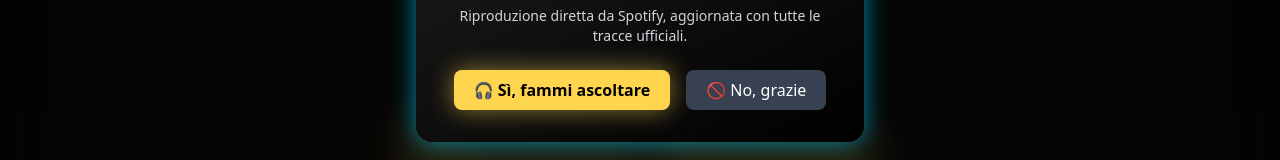
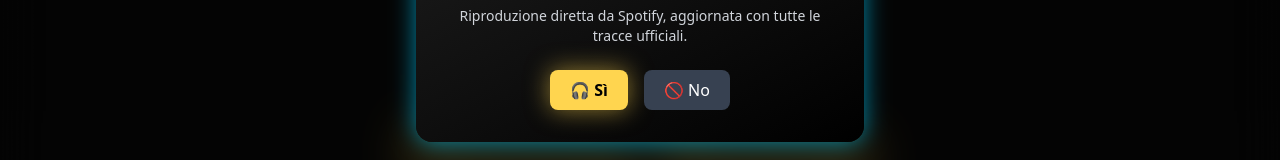
Before and after one commit to Kaglioster-hub/kennyramp, a Next.js app: page / in a window 1280 px wide. Shown: the part 378-538 px from the top of the page. Built offline with nearby package versions, Linux system fonts and the light colour scheme; grey boxes are pictures that could not be loaded.

Commit message:
chore: deploy with vercel.json redirect

```diff
--- a/components/Player.jsx
+++ b/components/Player.jsx
@@ -10,7 +10,7 @@
     <>
       {/* 🔹 Popup iniziale */}
       {showPopup && (
-        <div className="fixed inset-0 z-50 flex items-center justify-center bg-black/70 backdrop-blur-xl">
+        <div className="fixed inset-0 z-[999] flex items-center justify-center bg-black/70 backdrop-blur-xl">
           <div className="bg-gradient-to-br from-graphite to-black text-white rounded-2xl p-8 max-w-md text-center shadow-glowBlue animate-fadeIn">
             <h3 className="text-xl font-bold mb-4 text-gold drop-shadow-glowGold">
               Vuoi ascoltare la playlist <br />
@@ -27,7 +27,7 @@
                   setShowPopup(false);
                 }}
               >
-                🎧 Sì, fammi ascoltare
+                🎧 Sì
               </button>
               <button
                 className="px-5 py-2 bg-gray-700 text-white rounded-lg hover:bg-gray-600 transition"
@@ -36,7 +36,7 @@
                   setShowPopup(false);
                 }}
               >
-                🚫 No, grazie
+                🚫 No
               </button>
             </div>
           </div>
@@ -45,7 +45,7 @@
 
       {/* 🔹 Tray compatta */}
       {!showPopup && !active && (
-        <div className="fixed bottom-4 right-4 z-40 bg-black/80 backdrop-blur-md rounded-xl shadow-glowBlue px-4 py-2 flex items-center gap-3 animate-fadeIn">
+        <div className="fixed bottom-4 right-4 z-50 bg-black/80 backdrop-blur-md rounded-xl shadow-glowBlue px-4 py-2 flex items-center gap-3 animate-fadeIn">
           <span className="text-gray-300 text-sm">Player disponibile</span>
           <button
             className="px-3 py-1 bg-gold text-black font-semibold rounded-lg hover:scale-105 transition"
@@ -58,7 +58,7 @@
 
       {/* 🔹 Player Spotify embed */}
       {active && (
-        <div className="fixed bottom-0 left-0 right-0 z-40 bg-black/95 backdrop-blur-xl border-t border-white/10 animate-slideUp">
+        <div className="fixed bottom-0 left-0 right-0 z-50 bg-black/95 backdrop-blur-xl border-t border-white/10 animate-slideUp">
           <div className="flex justify-between items-center px-4 py-2">
             <span className="text-gold font-semibold">🎶 Playlist ufficiale</span>
             <button
--- a/package.json
+++ b/package.json
@@ -9,6 +9,7 @@
   },
   "dependencies": {
     "framer-motion": "^11.18.2",
+    "lucide-react": "^0.542.0",
     "next": "14.2.13",
     "react": "18.3.1",
     "react-dom": "18.3.1",
```
Also changed, not shown: vercel.json (added), 1 other file (tests, documents, lock files or other folders).
